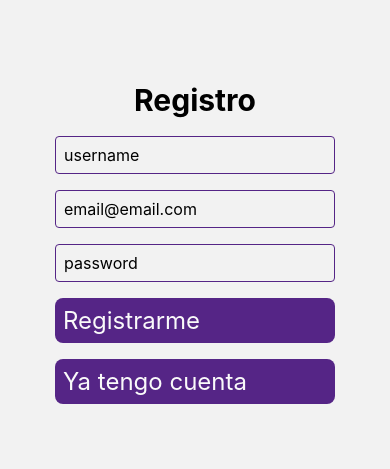
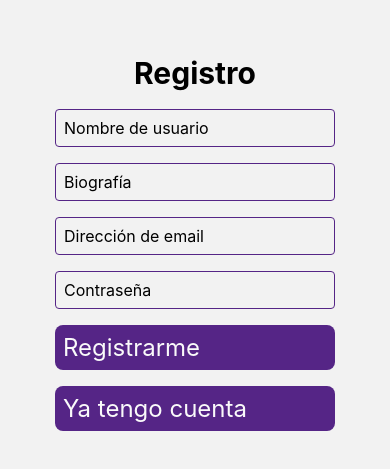
Before and after one commit to TobiasDenhamDH/mobile-app-RN, a React Native app: screen /Register in a window 390 px wide. Shown: the part 175-644 px from the top of the page. Built offline with nearby package versions, Linux system fonts and the light colour scheme; no server answers.

Commit message:
validaciones de registro y login

```diff
--- a/src/screens/Login.js
+++ b/src/screens/Login.js
@@ -13,7 +13,11 @@ export default class Login extends Component {
             loading:true,
             email:'',
             pass:'',
-            errorMensaje:''
+            errorMensaje:'',
+            error: {
+                email:'',
+                pass:''
+            }
         }
     }
 
@@ -24,6 +28,20 @@ export default class Login extends Component {
     }
 
     login(email,pass){
+        if ( this.state.email.length == 0  && this.state.pass.length == 0){
+            this.setState({error: {email:'ingrese email', pass: 'ingrese contraseña'}})
+            return
+
+        } else if (this.state.email.length == 0){
+            this.setState({error: {email:'ingresa email', pass:''}})
+            return
+        } else if (this.state.pass.length == 0){
+            this.setState({error: {email:'', pass:'ingrese contraseña'}})
+            return
+        }
+        this.setState({error:{email:'', pass:''}})
+
+
         auth.signInWithEmailAndPassword(email,pass)
         .then((res)=> {
             this.props.navigation.navigate('Menu')
@@ -40,26 +58,33 @@ export default class Login extends Component {
         return (
             this.state.loading? <Loader/> :
             <View style={styles.container}>
-                <Text style={styles.text}><strong>Login</strong></Text>
+                <Text style={styles.text}><strong>Inicio de sesión</strong></Text>
                 <View>
 
 
                     <TextInput
                         style={styles.campo}
                         keyboardType='email-address'
-                        placeholder='email@email.com'
+                        placeholder='Dirección de email'
                         onChangeText={userEmail=>this.setState({email:userEmail})}
                         value={this.state.email}
 
                     />
+                     <Text style={styles.errorText}>
+                    {this.state.error.email && 'La dirección de email es obligatoria'}
+                    </Text>
+
                     <TextInput
                         style={styles.campo}
                         keyboardType='default'
-                        placeholder='password'
+                        placeholder='Contraseña'
                         secureTextEntry
                         onChangeText={userPass=>this.setState({pass:userPass})}
                         value={this.state.pass}
                     />
+                    <Text style={styles.errorText}>
+                    {this.state.error.pass && 'La contraseña es obligatoria'}
+                    </Text>
                     <Text style={styles.errorText}>{this.state.errorMensaje}</Text>
                 </View>
                 <TouchableOpacity
--- a/src/screens/Register.js
+++ b/src/screens/Register.js
@@ -13,15 +13,21 @@ export default class Register extends Component {
             email:'',
             pass:'',
             userName:'',
-            errorMensaje:''
+            bio: '',
+            error: {
+                email:'',
+                userName:'',
+                pass:''
+            }
+
         }
     }
 
     componentDidMount(){
         auth.onAuthStateChanged(user => {
-            if(user){
-                this.props.navigation.navigate('Menu')
-            }
+            // if(user){
+            //     this.props.navigation.navigate('Menu')
+            // }
             this.setState({
                 loading:false
             })
@@ -31,20 +37,38 @@ export default class Register extends Component {
 
     }
 
-    register(email,pass, userName){
+    register(email,pass,userName){
+        if (this.state.userName.length == 0 && this.state.email.length == 0  && this.state.pass.length == 0){
+            this.setState({error: {email:'ingrese email', userName:'ingrese nombre', pass: 'ingrese contraseña'}})
+            return
+
+        }else if(this.state.userName.length == 0) {
+            this.setState({error: {email:'', userName:'ingrese nombre', pass:''}})
+            return
+        }else if (this.state.email.length == 0){
+            this.setState({error: {email:'ingresa email', userName:'', pass:''}})
+            return
+        } else if (this.state.pass.length == 0){
+            this.setState({error: {email:'', userName:'', pass:'ingrese contraseña'}})
+            return
+        }
+        this.setState({error:{email:'', userName:'', pass:''}})
+
         auth.createUserWithEmailAndPassword(email,pass)
         .then((res)=> {
 
             db.collection('users').add({
                 email:email,
                 userName:userName,
+                bio:bio,
                 posts:[]
             })
 
             this.setState({
                 email:'',
                 pass:'',
-                userName:''
+                userName:'',
+                bio:''
             })
             this.props.navigation.navigate('Login')
         })
@@ -65,36 +89,54 @@ export default class Register extends Component {
                     <TextInput
                             style={styles.campo}
                             keyboardType='default'
-                            placeholder='username'
+                            placeholder='Nombre de usuario'
                             onChangeText={userName=>this.setState({userName:userName})}
                             value={this.state.userName}
 
                         />
+                        <Text style={styles.errorText}>
+                        {this.state.error.userName && 'El nombre de usuario es obligatorio'}
+                        </Text>
+                    <TextInput
+                            style={styles.campo}
+                            keyboardType='default'
+                            placeholder='Biografía'
+                            onChangeText={bio=>this.setState({bio:bio})}
+                            value={this.state.bio}
+                        />
                     <TextInput
                         style={styles.campo}
                         keyboardType='email-address'
-                        placeholder='email@email.com'
+                        placeholder='Dirección de email'
                         onChangeText={userEmail=>this.setState({email:userEmail})}
                         value={this.state.email}
 
                     />
+                    <Text style={styles.errorText}>
+                    {this.state.error.email && 'La dirección de email es obligatoria'}
+                    </Text>
                     <TextInput
                         style={styles.campo}
                         keyboardType='default'
-                        placeholder='password'
+                        placeholder='Contraseña'
                         secureTextEntry
                         onChangeText={userPass=>this.setState({pass:userPass})}
                         value={this.state.pass}
                     />
+                    <Text style={styles.errorText}>
+                    {this.state.error.pass && 'La contraseña es obligatoria'}
+                    </Text>
                     <Text style={styles.errorText}>{this.state.errorMensaje}</Text>
                 </View>
 
                 <TouchableOpacity
                     onPress={()=>{this.register(this.state.email, this.state.pass, this.state.userName)}}
+
                     style={styles.button}
                 >
                     <Text style={styles.buttonText}>Registrarme</Text>
                 </TouchableOpacity>
+
                 <TouchableOpacity
                     onPress={()=>{this.props.navigation.navigate("Login")}}
                     style={styles.button}
@@ -133,7 +175,16 @@ const styles = StyleSheet.create({
 
     button: {
         padding:8,
-        backgroundColor:'#552586',
+        backgroundColor: '#552586',
+        borderRadius:8,
+        textAlign:'center',
+        marginVertical:8,
+        marginHorizontal:16,
+        width:280
+    },
+    button2: {
+        padding:8,
+        backgroundColor: 'grey',
         borderRadius:8,
         textAlign:'center',
         marginVertical:8,
```
